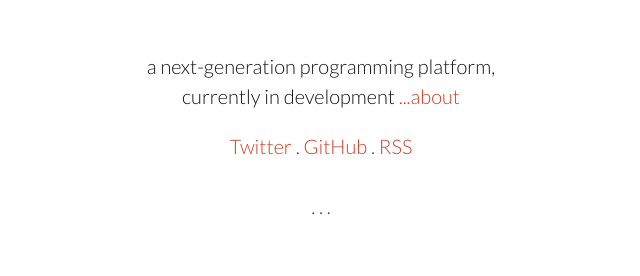
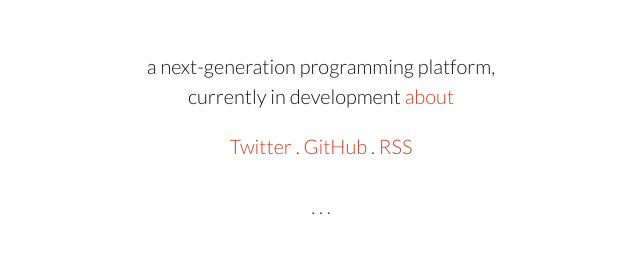
Before and after one commit to unisonweb/oldblog, a Jekyll site: the page built from index.html, in a window 1280 px wide. Shown: the part 348-624 px from the top of the page, without its empty margins (319-959 px from the left). Built offline with Jekyll 4.4.1, drawn with Linux system fonts in a browser that asks for light colours.

Commit message:
Update header.html

```diff
--- a/_includes/header.html
+++ b/_includes/header.html
@@ -2,12 +2,15 @@
         <link rel="alternate" type="application/rss+xml" title="{{ site.name }}" href="{{ site.url }}/feed.xml">
         <div class="center"><a href="/"><img class="logo" src="/resources/unison-color-logo.svg"></a></div>
         <br/>
-        <div class="center"><p>a next-generation programming platform, currently in development <a href="/2015-05-07/about.html">...about</a></p></div>
-          <p class="center dots">
-            <a href="https://twitter.com/unisonweb">Twitter</a> .
-            <a href="https://github.com/unisonweb/platform">GitHub</a> .
-            <a href="/feed.xml">RSS</a>
-          </p>
+        <div class="center">
+          <p>a next-generation programming platform, currently in development
+          <a href="/2015-05-07/about.html">about</a></p>
+        </div>
+        <p class="center dots">
+          <a href="https://twitter.com/unisonweb">Twitter</a> .
+          <a href="https://github.com/unisonweb/platform">GitHub</a> .
+          <a href="/feed.xml">RSS</a>
+        </p>
         <br/>
         <div class="dots">
           <div class="center"><p>. . .</p></div>
```
